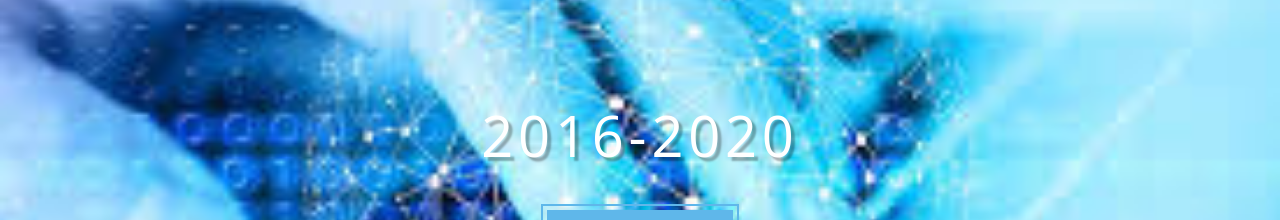
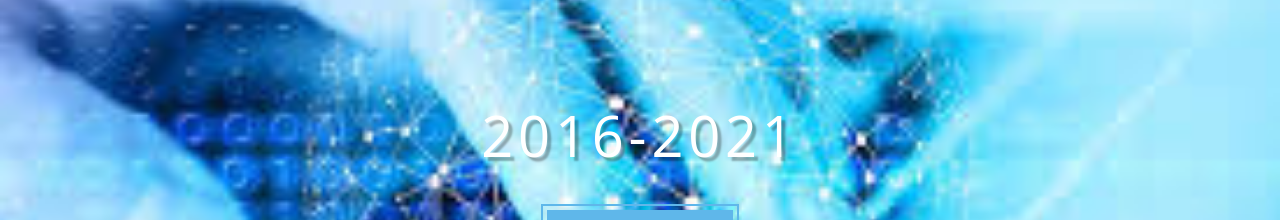
Before and after one commit to Cassiopeia19/jennifer-purcell, a React (Create React App) app: page / in a window 1280 px wide. Shown: the part 319-539 px from the top of the page. Built offline with nearby package versions, Linux system fonts and the light colour scheme; a web font is replaced by a local one.

Commit message:
updated year on homepage

```diff
--- a/src/pages/HomePage.js
+++ b/src/pages/HomePage.js
@@ -7,7 +7,7 @@ import Featured from "../components/HomePage/Featured";
 export default function HomePage() {
   return (
     <>
-      <Hero title="2016-2020" max="true">
+      <Hero title="2016-2021" max="true">
         <Link to="/projects" className="main-link" style={{ margin: "2rem" }}>
           my projects
         </Link>
```
